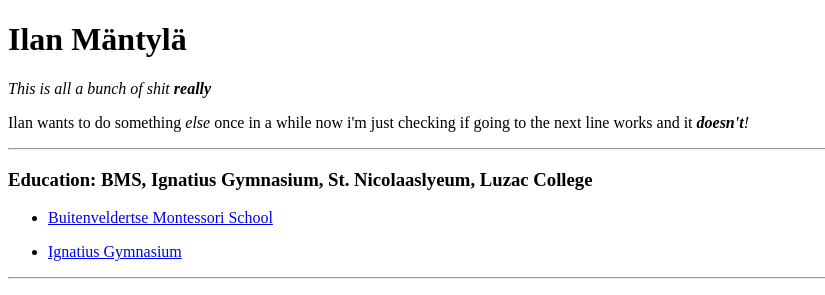
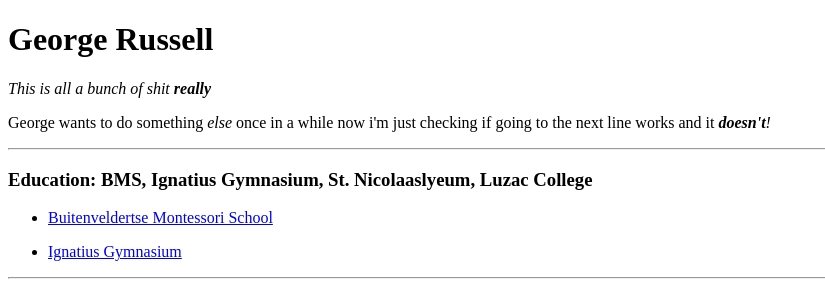
Before and after one commit to Detector150/WebDev-Bootcamp, a plain HTML site: page index.html in a window 1280 px wide. Shown: the top 295 px of the page, without its empty margins (0-825 px from the left). Drawn offline with Linux system fonts and the light colour scheme.

Commit message:
Update index.html

```diff
--- a/index.html
+++ b/index.html
@@ -6,12 +6,12 @@
     <title>Ilan's personal site</title>
 </head>
 <body>
-    <h1>Ilan Mäntylä</h1>
+    <h1>George Russell</h1>
     <p>
         <i>This is all a bunch of shit <b>really</b></i>
     </p>
 
-    <p> Ilan wants to do something <em>else</em> once in a while
+    <p> George wants to do something <em>else</em> once in a while
         now i'm just checking if going to the
         next line works and it <em><b>doesn't</b>!</em></p>
 
```
